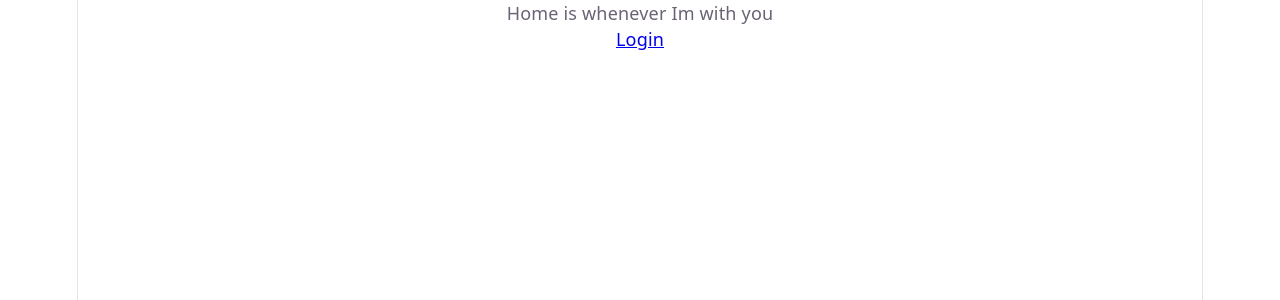
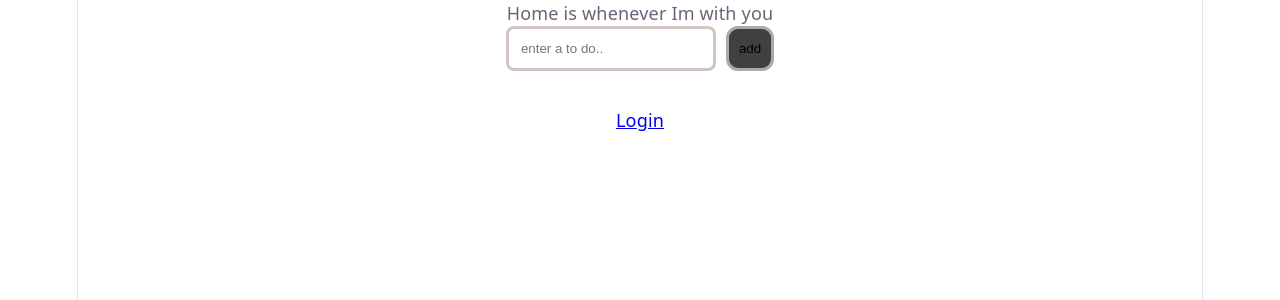
Before and after one commit to TheZohar11/final_todo_app, a React (Vite) app in the folder todoReact/: page /Home in a window 1280 px wide. Shown: the top 300 px of the page. Built offline with nearby package versions, Linux system fonts and the light colour scheme.

Commit message:
home screen v1 + components

```diff
--- a/todoReact/src/components/Button/Button.css
+++ b/todoReact/src/components/Button/Button.css
@@ -1,7 +1,8 @@
 button {
   padding: 10px;
-  border: 4px solid #aaa;
-  border-radius: 4px;
+  border: 3px solid #aaa;
+  border-radius: 12px;
+  background-color: #423f3f;
 }
 button:hover {
   background-color: #534c4c;
--- /dev/null
+++ b/todoReact/src/components/TaskItem/TaskItem.css
@@ -0,0 +1,4 @@
+li {
+  color: #fff;
+  list-style: none;
+}
--- /dev/null
+++ b/todoReact/src/components/TaskItem/TaskItem.jsx
@@ -0,0 +1,5 @@
+import "./TaskItem.css";
+
+export default function TaskItem({ task }) {
+  return <li>{task}</li>;
+}
--- /dev/null
+++ b/todoReact/src/pages/Home/Home.css
@@ -0,0 +1,6 @@
+.input-area {
+  display: flex;
+  flex-direction: row;
+  justify-content: center;
+  gap: 10px;
+}
--- a/todoReact/src/pages/Home/Home.jsx
+++ b/todoReact/src/pages/Home/Home.jsx
@@ -1,10 +1,34 @@
-import React from "react";
+import React, { useState } from "react";
 import { Link } from "react-router-dom";
+import Input from "../../components/Input/Input";
+import Button from "../../components/Button/Button";
+import TaskItem from "../../components/TaskItem/TaskItem";
+import "./Home.css";
 
 export default function Home() {
+  const [listi, setList] = useState([]);
+  const [task, setTask] = useState("");
+
+  function handleOnClick() {
+    setList([...listi, task]);
+    setTask("");
+  }
   return (
     <>
       <p>Home is whenever Im with you</p>
+      <div className="input-area">
+        <Input
+          placeholder="enter a to do.."
+          onChange={(e) => setTask(e.target.value)}
+          value={task}
+        />
+        <Button text="add" onClick={handleOnClick} />
+      </div>
+      <ul>
+        {listi.map((task, index) => (
+          <TaskItem key={index} task={task} />
+        ))}
+      </ul>
       <Link to="/Login">Login</Link>
     </>
   );
--- a/todoReact/src/pages/Login/Login.css
+++ b/todoReact/src/pages/Login/Login.css
@@ -6,3 +6,8 @@
   width: 100%;
   gap: 20px;
 }
+.text {
+  font-family: "Courier New", Courier, monospace;
+  font-weight: bold;
+  font-size: large;
+}
--- a/todoReact/src/pages/Login/Login.jsx
+++ b/todoReact/src/pages/Login/Login.jsx
@@ -1,5 +1,5 @@
 import { useState } from "react";
-import { Link, useNavigate } from "react-router-dom";
+import { useNavigate } from "react-router-dom";
 import Input from "../../components/Input/Input";
 import TextLarge from "../../components/TextLarge/TextLarge";
 import "./Login.css";
@@ -37,8 +37,6 @@ export default function Login() {
         type="password"
       />
       <Button onClick={handleOnClick} text="Log In" />
-      <Link to="/">Landing</Link>
-      <Link to="/Home">Home</Link>
     </div>
   );
 }
```
